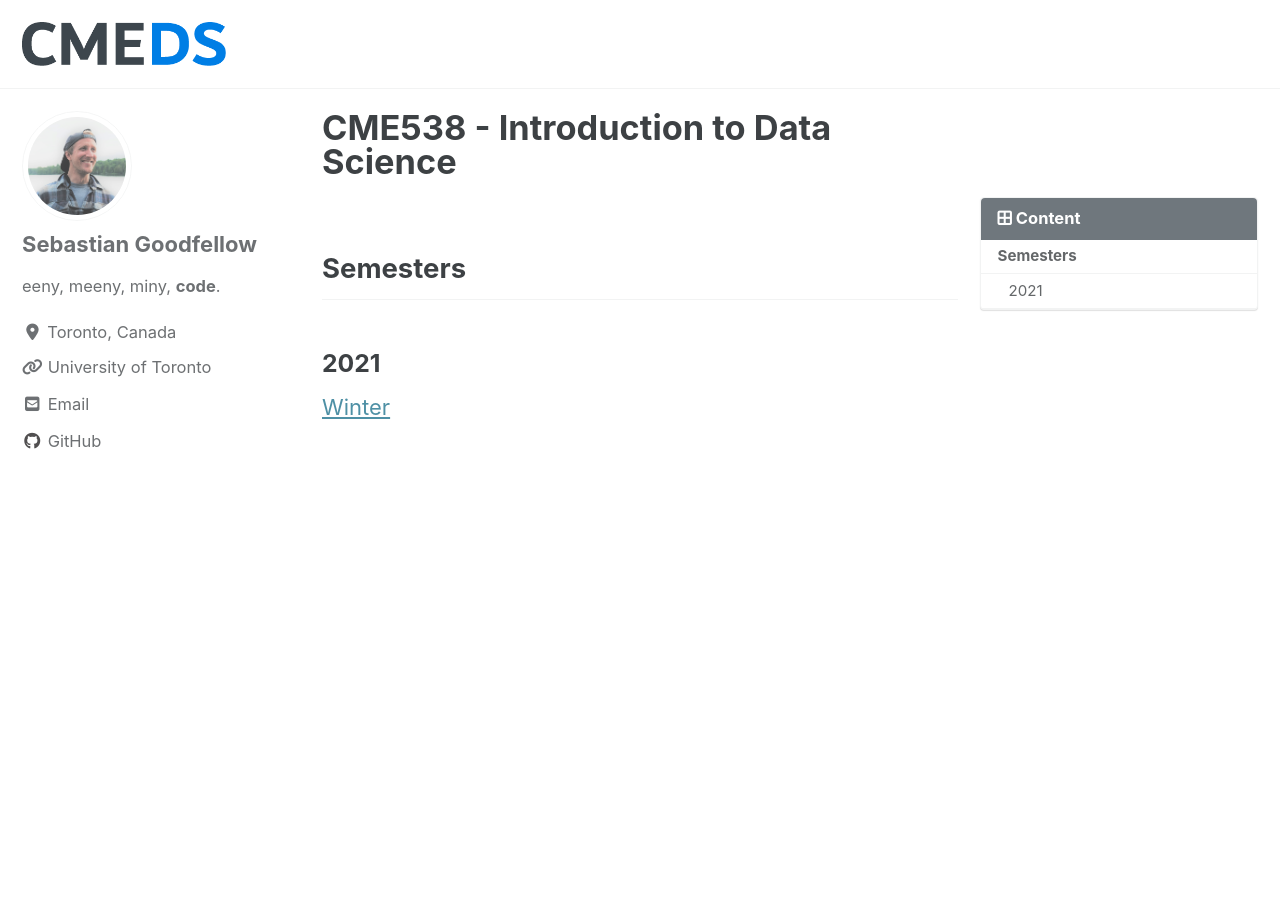
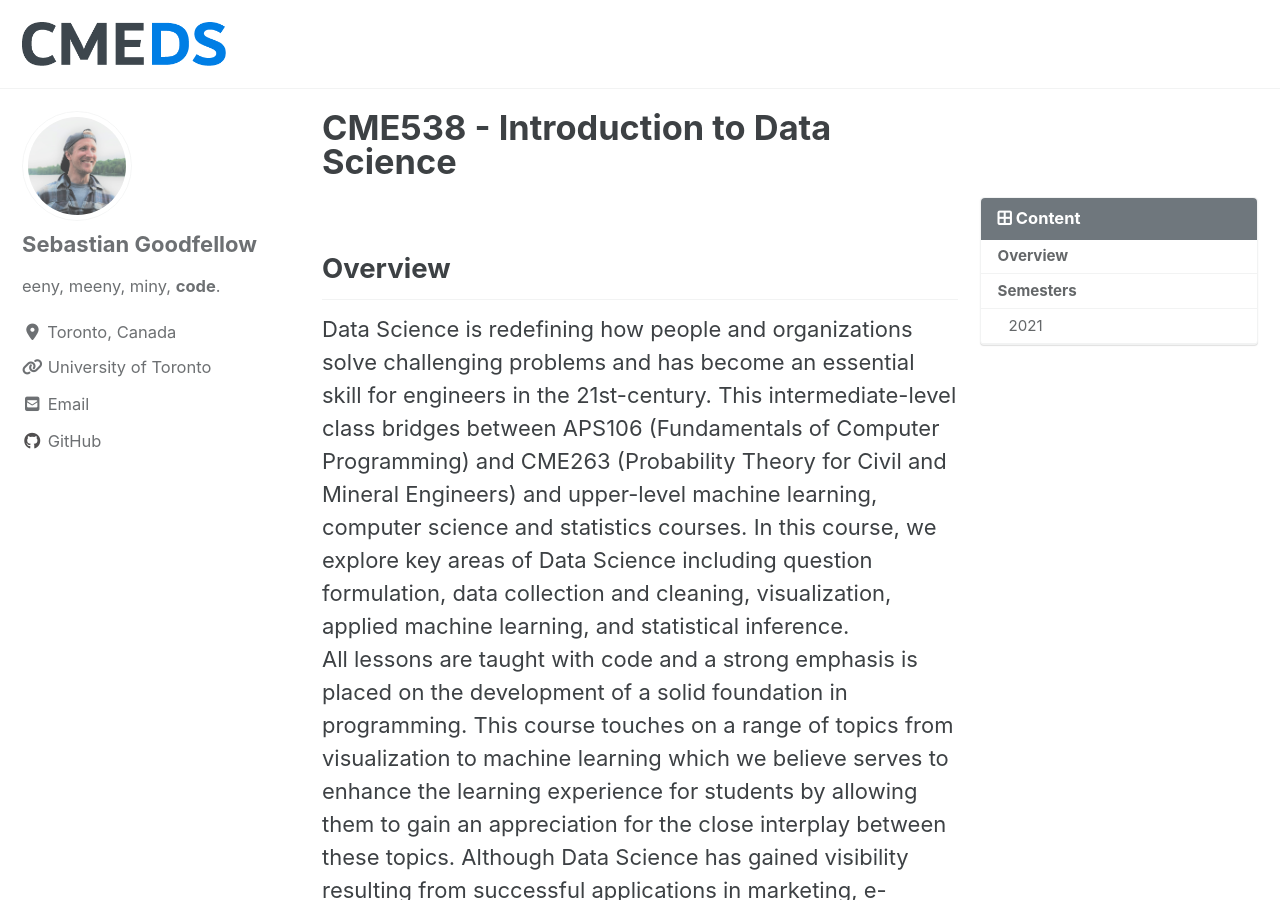
Before and after one commit to CME538-test/cme538.github.io, a Jekyll site: the page built from _pages/home.md, in a window 1280 px wide and 900 px high. Built offline with Jekyll 4.4.1, drawn with Linux system fonts in a browser that asks for light colours; cached includes are drawn as plain includes; nearby versions of some CDN libraries; some of the changed text lies outside the part shown.

Commit message:
- initial commit

```diff
--- a/_pages/home.md
+++ b/_pages/home.md
@@ -8,6 +8,22 @@ toc_label: Content
 toc_icon: border-all
 ---
 
+## Overview
+Data Science is redefining how people and organizations solve challenging problems and has become an essential skill for
+ engineers in the 21st-century. This intermediate-level class bridges between APS106 (Fundamentals of Computer
+ Programming) and CME263 (Probability Theory for Civil and Mineral Engineers) and upper-level machine learning,
+ computer science and statistics courses. In this course, we explore key areas of Data Science including question
+ formulation, data collection and cleaning, visualization, applied machine learning, and statistical inference.
+ All lessons are taught with code and a strong emphasis is placed on the development of a solid foundation in
+ programming. This course touches on a range of topics from visualization to machine learning which we believe serves
+ to enhance the learning experience for students by allowing them to gain an appreciation for the close interplay
+ between these topics. Although Data Science has gained visibility resulting from successful applications in marketing,
+ e-commerce, and social media, it is becoming widely utilized for Civil and Mineral engineering applications. These
+ applications include regulation and control of electrical grids, mineral exploration, traffic engineering,
+ infrastructure health monitoring, deep mine hazard assessment, predictive maintenance, construction management, control
+ and maintenance of water systems, and many others. This course aims to prepare Civil and Mineral Engineering students
+ for this new reality.
+
 ## Semesters
 ### 2021
 [Winter]()
```
